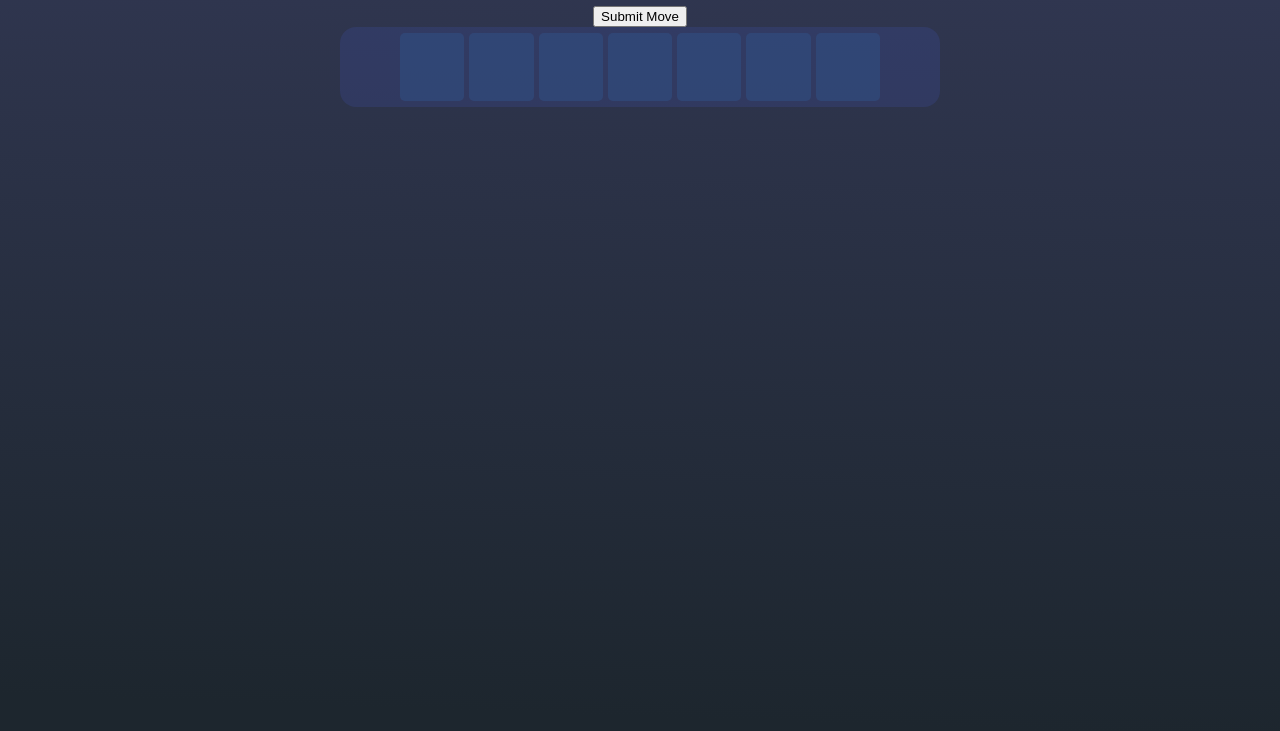
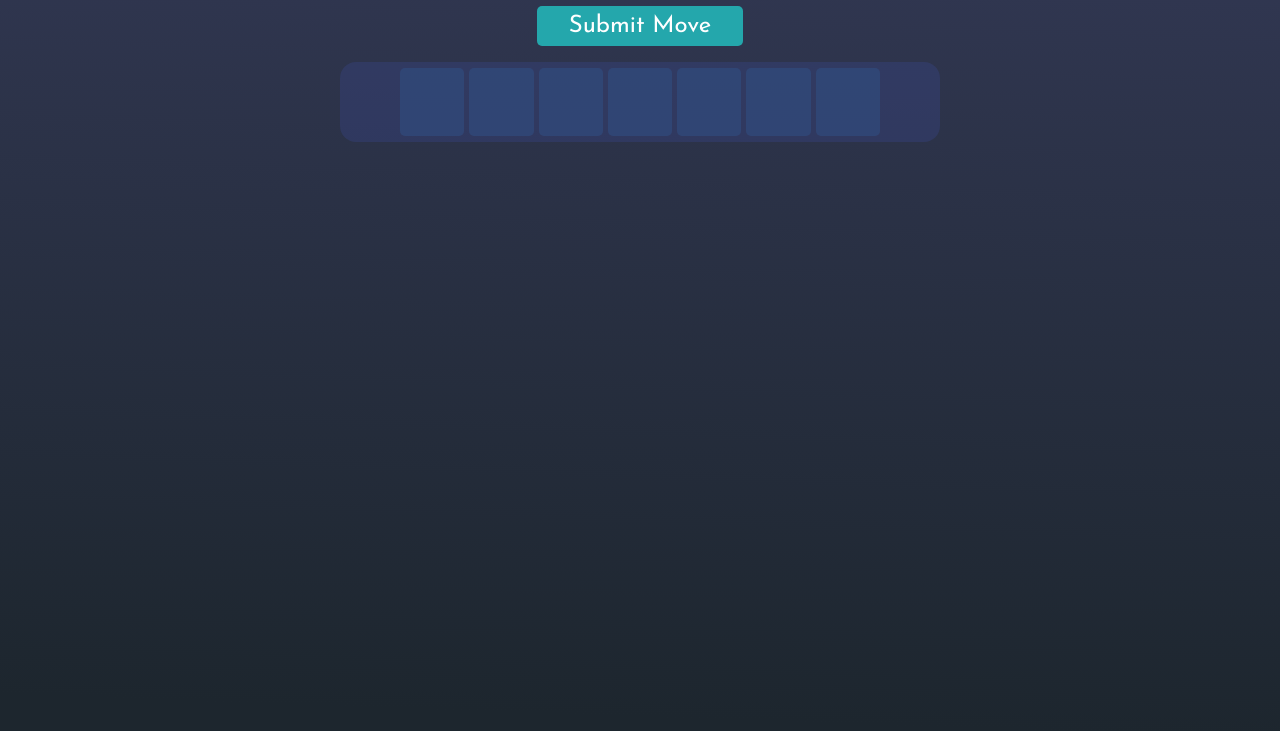
Before and after one commit to mv805/four-in-a-row, a website built with webpack: page dist/index.html in a window 1280 px wide. Shown: the part 69-800 px from the top of the page. Built offline with nearby package versions, Linux system fonts and the light colour scheme.

Commit message:
Added basic styling for submit button

```diff
--- a/src/style.css
+++ b/src/style.css
@@ -22,6 +22,7 @@ body {
 
 h1 {
     color: rgb(48, 97, 170);
+    text-decoration: underline;
 }
 
 .game-board-selector {
@@ -54,7 +55,16 @@ h1 {
 .selection-bar div:hover {
     border-color: rgb(54, 114, 245);
 }
-
+#submit-move {
+    margin-bottom: 1rem;
+    padding: .5rem 2rem;
+    font-family: inherit;
+    font-size: 1.5rem;
+    border: none;
+    border-radius: 5px;
+    background-color: rgb(36, 167, 172);
+    color: white;
+}
 .game-board-slots {
 
     width: 600px;
```
